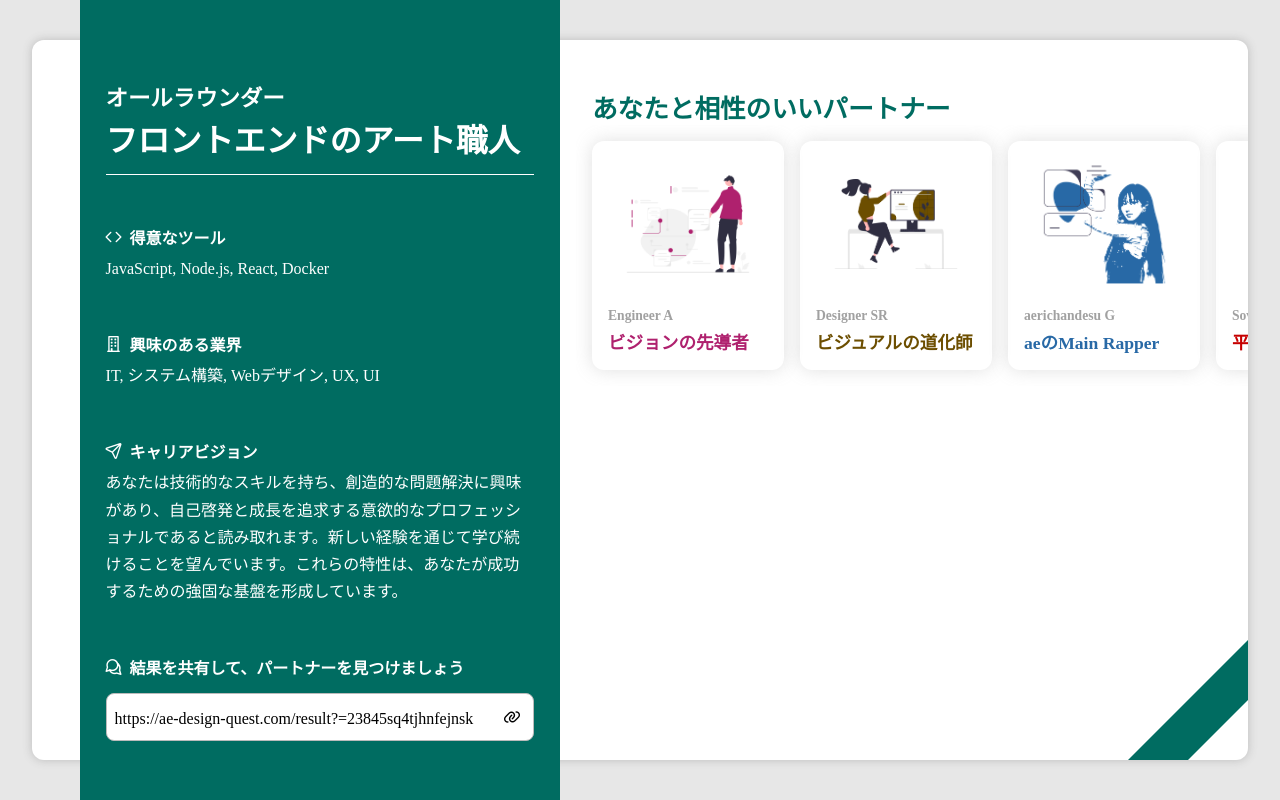
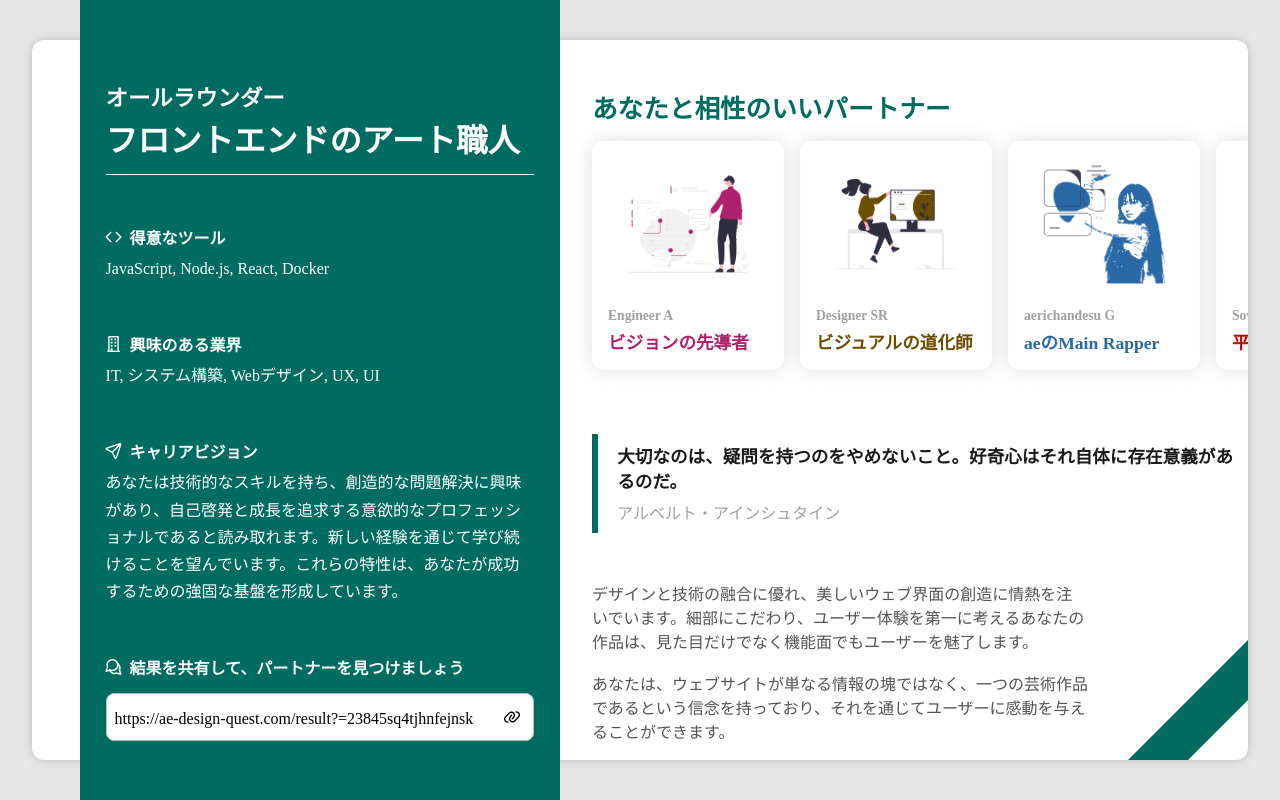
Before and after one commit to RyotaOku/aerichandesu, a Next.js app in the folder src/: page /result/aerichandesu in a window 1280 px wide. Built offline with nearby package versions, Linux system fonts and the light colour scheme.

Commit message:
result画面の続き

```diff
--- a/src/pages/result/aerichandesu.tsx
+++ b/src/pages/result/aerichandesu.tsx
@@ -12,35 +12,90 @@ export default function Main() {
 }
 
 function MainContent() {
+
+    const genreBoxes = [
+        {
+            imageSrc: '/images/visionResult.png',
+            title: 'Engineer A',
+            name: 'ビジョンの先導者',
+            color: '#AF216E'
+        },
+        {
+            imageSrc: '/images/visualResult.png',
+            title: 'Designer SR',
+            name: 'ビジュアルの道化師',
+            color: '#6C4E00'
+        },
+        {
+            imageSrc: '/images/aeriResult.png',
+            title: 'aerichandesu G',
+            name: 'aeのMain Rapper',
+            color: '#2869A6'
+        },
+        {
+            imageSrc: '/images/sovietResult.png',
+            title: 'Soviet Reader SS',
+            name: '平和の書記長',
+            color: '#C60000'
+        }
+        // 必要に応じて他のボックスも同様に追加
+    ];
+
     return (
         <div className={style.wrap}>
             <h3 className={style.mainTitle}>あなたと相性のいいパートナー</h3>
             <div className={style.partner}>
                 <div className={style.carouselWrap}>
-                    <div className={style.genreBox}>
-                        <picture><img src="/images/visionResult.png" alt="" /></picture>
-                        <p className={style.genreTitle}>Engineer A</p>
-                        <h4 className={style.genreName} style={{ color: '#AF216E' }}>ビジョンの先導者</h4>
-                    </div>
-                    <div className={style.genreBox}>
-                        <picture><img src="/images/visualResult.png" alt="" /></picture>
-                        <p className={style.genreTitle}>Designer SR</p>
-                        <h4 className={style.genreName} style={{ color: '#6C4E00' }}>ビジュアルの道化師</h4>
-                    </div>
-                    <div className={style.genreBox}>
-                        <picture><img src="/images/aeriResult.png" alt="" /></picture>
-                        <p className={style.genreTitle}>aerichandesu G</p>
-                        <h4 className={style.genreName} style={{ color: '#2869A6' }}>aeのMain Rapper</h4>
-                    </div>
-                    <div className={style.genreBox}>
-                        <picture><img src="/images/sovietResult.png" alt="" /></picture>
-                        <p className={style.genreTitle}>Soviet Reader SS</p>
-                        <h4 className={style.genreName} style={{ color: '#C60000' }}>平和の書記長</h4>
-                    </div>
+                    {genreBoxes.map((box, index) => (
+                        <GenreBox key={index} {...box} />
+                    ))}
                 </div>
+            </div>
+            <div className={style.saying}>
+                <h4 className={style.sayingContent}>大切なのは、疑問を持つのをやめないこと。好奇心はそれ自体に存在意義があるのだ。</h4>
+                <span className={style.sayingSpeaker}>アルベルト・アインシュタイン</span>
+            </div>
+
+            <div className={style.explanation}>
+                <p>デザインと技術の融合に優れ、美しいウェブ界面の創造に情熱を注いでいます。細部にこだわり、ユーザー体験を第一に考えるあなたの作品は、見た目だけでなく機能面でもユーザーを魅了します。<br /><br />あなたは、ウェブサイトが単なる情報の塊ではなく、一つの芸術作品であるという信念を持っており、それを通じてユーザーに感動を与えることができます。</p>
             </div>
         </div>
     )
+}
+
+type GenreBoxProps = {
+    imageSrc: string;
+    title: string;
+    name: string;
+    color: string;
+}
+
+function GenreBox({ imageSrc, title, name, color }: GenreBoxProps) {
+    return (
+        <div className={style.genreBox}>
+            <picture>
+                <img src={imageSrc} alt="" />
+            </picture>
+            <p className={style.genreTitle}>{title}</p>
+            <h4 className={style.genreName} style={{ color: color }}>{name}</h4>
+        </div>
+    );
+}
+
+type CarouselProps = {
+    boxes: GenreBoxProps[]; // genreBoxのプロパティの配列
+}
+
+function Carousel({ boxes }: CarouselProps) {
+    return (
+        <div className={style.partner}>
+            <div className={style.carouselWrap}>
+                {boxes.map((box, index) => (
+                    <GenreBox key={index} {...box} />
+                ))}
+            </div>
+        </div>
+    );
 }
 
 function LeftContent() {
--- a/src/styles/result/aeri.module.css
+++ b/src/styles/result/aeri.module.css
@@ -2,6 +2,7 @@
     width: 100%;
     height: 100vh;
     background: #E7E7E7;
+    min-width: 1200px;
 }
 
 .parentBar {
@@ -22,6 +23,7 @@
     height: 90vh;
     border-radius: 12px;
     box-shadow: 0 0 10px rgba(90, 90, 90, 0.3);
+    min-width: 1000px;
 }
 
 .parentBar {
@@ -134,9 +136,11 @@
 .wrap .mainTitle {
     color: #006C61;
     font-size: 1.6rem;
+    margin-bottom: 1rem;
 }
 
 .partner {
+    margin-top: -1rem;
     margin-left: -1rem;
     overflow-x: scroll;
     padding: 1rem;
@@ -188,3 +192,25 @@
     font-weight: bold;
     font-size: 1.1rem;
 }
+
+.saying {
+    margin-top: 3rem;
+    margin-bottom: 3rem;
+    border-left: 6px solid #006C61;
+    padding: 0.6rem 0 0.6rem 1.2rem;
+}
+
+.sayingContent {
+    font-weight: bold;
+    font-size: 1.1rem;
+    color: #1a1a1a;
+    margin-bottom: 0.4rem;
+}
+
+.sayingSpeaker {
+    color: #a1a1a1;
+}
+
+.explanation {
+    padding-right: 10rem;
+}
```
